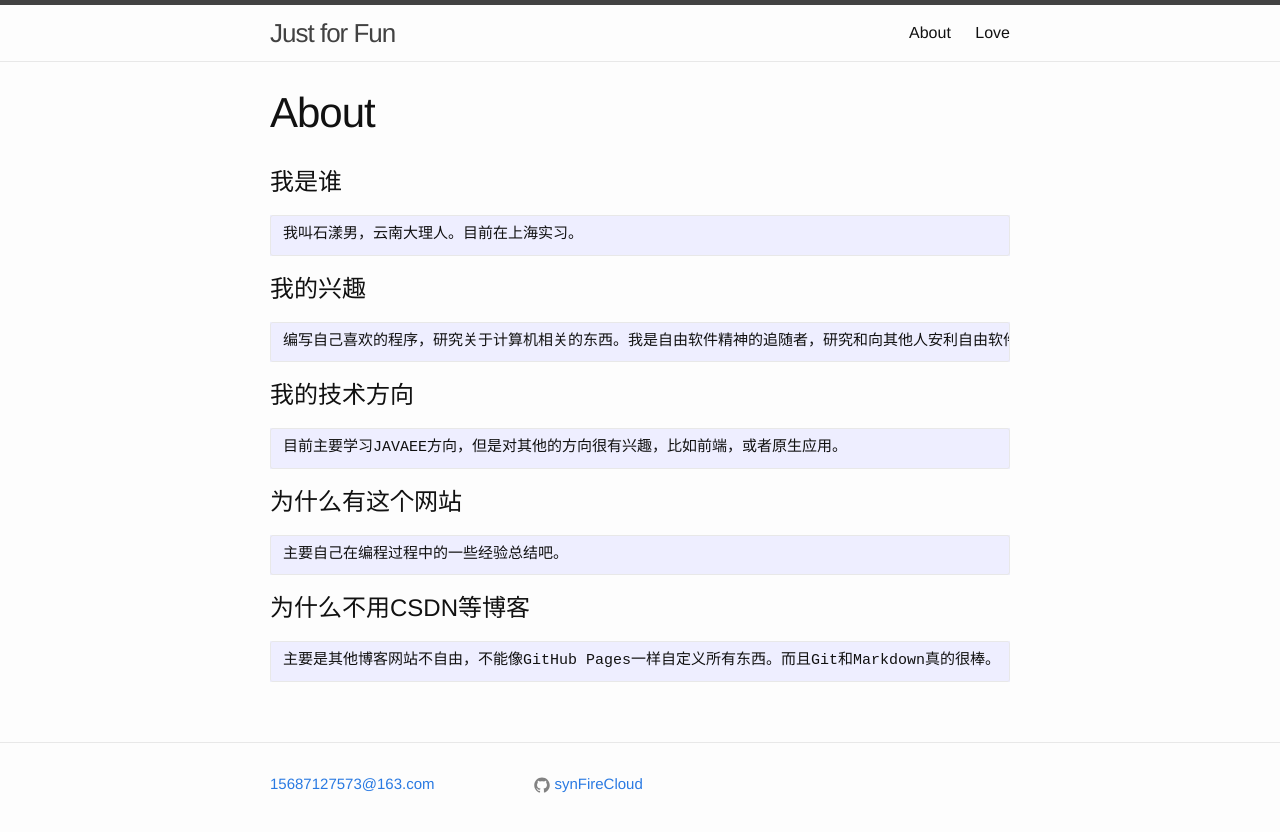
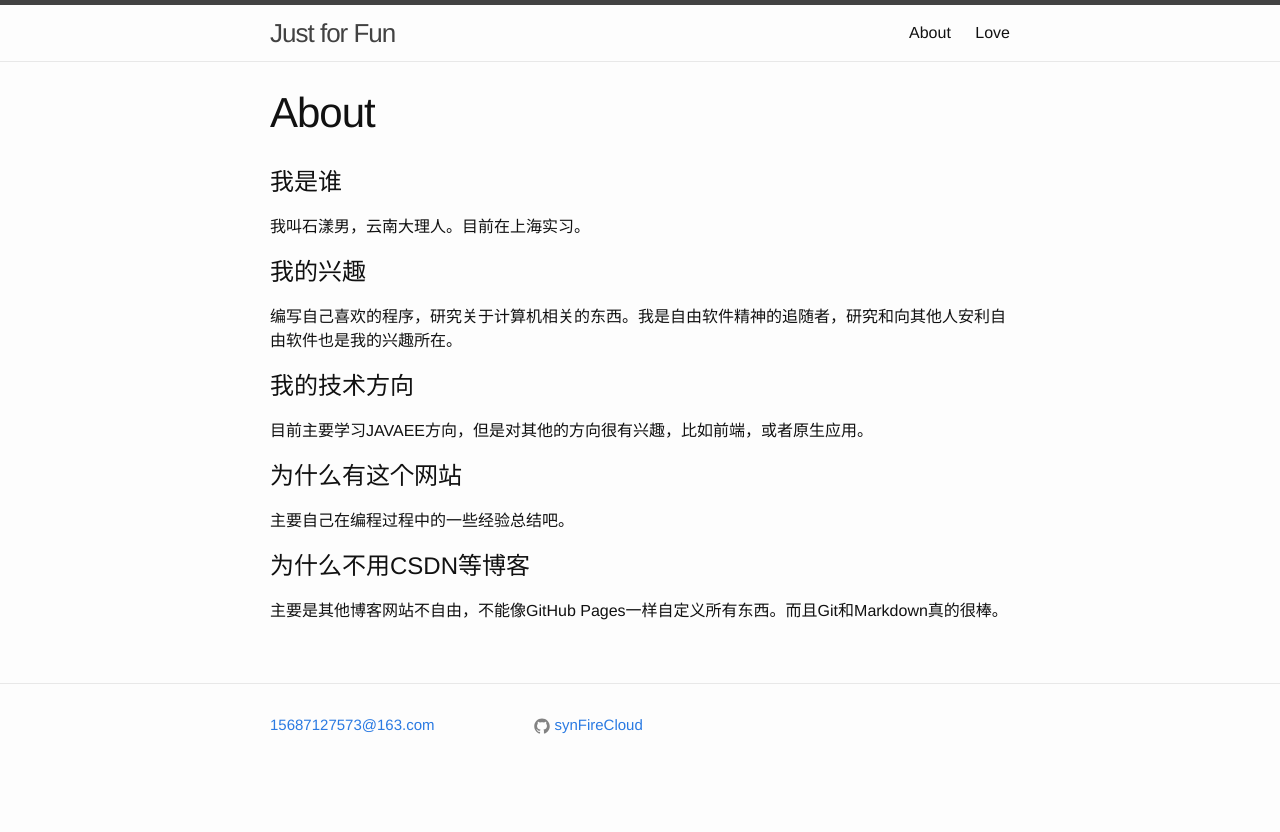
Before and after one commit to synFireCloud/synfirecloud.github.com, a Jekyll site: the page built from about.md, in a window 1280 px wide. Shown: the top 832 px of the page. Built offline with Jekyll 4.4.1, drawn with Linux system fonts in a browser that asks for light colours.

Commit message:
[FIX]fix about.md

```diff
--- a/static/css/main.css
+++ b/static/css/main.css
@@ -28,7 +28,12 @@
 p, blockquote, pre,
 ul, ol, dl, figure,
 .highlight {
-  margin-bottom: 15px; }
+  margin-bottom: 15px;
+}
+
+p {
+  white-space:pre-wrap;
+}
 
 /**
  * Images
```
Also changed, not shown: about.md (+5 -5 lines).
